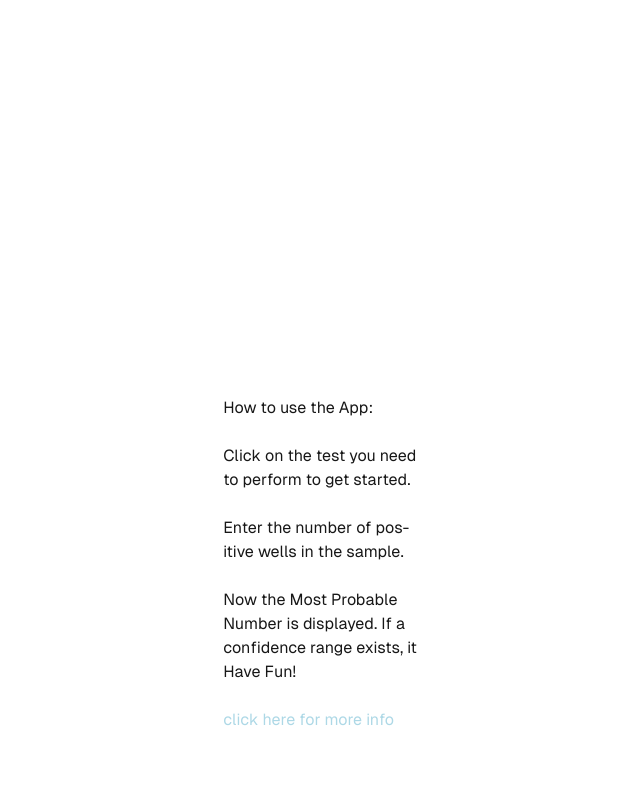
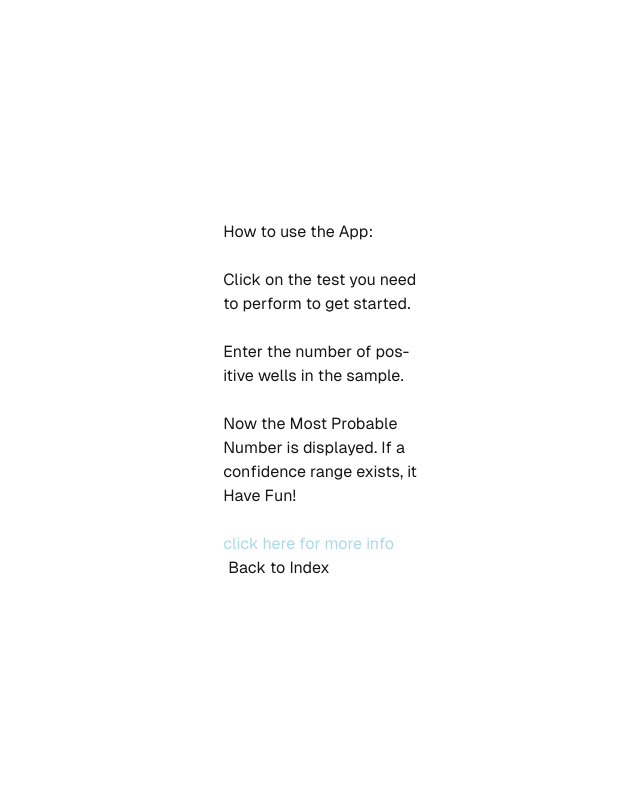
Before and after one commit to jonathan-gartland/mpn-lookup-nextjs, a Next.js app: page / in a window 1280 px wide. Both pictures are taken after a click on the button "About". Shown: the top 800 px of the page, without its empty margins (320-960 px from the left). Built offline with nearby package versions, Linux system fonts and the light colour scheme.

Commit message:
refactor: had to comment tests, will rewrite. refactored, need ssome style, but working

```diff
--- a/src/pages/about.tsx
+++ /dev/null
@@ -1,37 +0,0 @@
-import Link from "next/link";
-import LookupComponent from "@/components/LookupComponent";
-import React from "react";
-
-const About = () => {
-  return (
-    <div
-      className={`grid grid-rows-[20px_1fr_20px] items-center justify-items-center min-h-screen p-8 pb-20 gap-16 sm:p-20 font-[family-name:var(--font-geist-sans)]`}
-    >
-      <main className="flex flex-col gap-8 row-start-2 items-center sm:items-start">
-        <div>
-          <h1>How to use the App:</h1>
-          <br />
-          <p>Click on the test you need</p>
-          <p>to perform to get started.</p>
-          <br />
-          <p>Enter the number of pos-</p>
-          <p>itive wells in the sample.</p>
-          <br />
-          <p>Now the Most Probable</p>
-          <p>Number is displayed. If a</p>
-          <p>confidence range exists, it</p>
-          <p>Have Fun!</p>
-
-          <br />
-          <Link
-            style={{ color: "lightblue" }}
-            href="https://www.npmjs.com/package/mpn-lookup"
-          >
-            click here for more info
-          </Link>
-        </div>
-      </main>
-    </div>
-  );
-};
-export default About;
--- a/src/pages/index.tsx
+++ b/src/pages/index.tsx
@@ -14,6 +14,36 @@ const geistMono = localFont({
   weight: "100 900",
 });
 
+const About = () => {
+  return (
+    <div>
+      <main className="flex flex-col gap-8 row-start-2 items-center sm:items-start">
+        <div>
+          <h1>How to use the App:</h1>
+          <br />
+          <p>Click on the test you need</p>
+          <p>to perform to get started.</p>
+          <br />
+          <p>Enter the number of pos-</p>
+          <p>itive wells in the sample.</p>
+          <br />
+          <p>Now the Most Probable</p>
+          <p>Number is displayed. If a</p>
+          <p>confidence range exists, it</p>
+          <p>Have Fun!</p>
+
+          <br />
+          <Link
+            style={{ color: "lightblue" }}
+            href="https://www.npmjs.com/package/mpn-lookup"
+          >
+            click here for more info
+          </Link>
+        </div>
+      </main>
+    </div>
+  );
+};
 export default function Home() {
   const [isQuantitray, setIsQuantitray] = useState(false);
   const [isQuantitray2k, setIsQuantitray2k] = useState(false);
@@ -32,7 +62,7 @@ export default function Home() {
       className={`${geistSans.variable} ${geistMono.variable} grid grid-rows-[20px_1fr_20px] items-center justify-items-center min-h-screen p-8 pb-20 gap-16 sm:p-20 font-[family-name:var(--font-geist-sans)]`}
     >
       <main className="flex flex-col gap-8 row-start-2 items-center sm:items-start">
-        {!(isAbout || isQuantitray || isLegiolert || isQuantitray2k) && (
+        {!(isAbout || isQuantitray || isLegiolert || isQuantitray2k) ? (
           <div className="flex flex-col space-y-1.5">
             <h1>MPN Lookup</h1>
             <button
@@ -64,7 +94,7 @@ export default function Home() {
               About
             </button>
           </div>
-        )}
+        ) : (
           <div>
             {isQuantitray && (
               <div>
@@ -84,44 +114,20 @@ export default function Home() {
                 <LookupComponent testtype={"legiolert"} />
               </div>
             )}
-          {isAbout && (
-            <div
-              className={`grid grid-rows-[20px_1fr_20px] items-center justify-items-center min-h-screen p-8 pb-20 gap-16 sm:p-20 font-[family-name:var(--font-geist-sans)]`}
-            >
-              <main className="flex flex-col gap-8 row-start-2 items-center sm:items-start">
-                <div>
-                  <h1>How to use the App:</h1>
-                  <br />
-                  <p>Click on the test you need</p>
-                  <p>to perform to get started.</p>
-                  <br />
-                  <p>Enter the number of pos-</p>
-                  <p>itive wells in the sample.</p>
-                  <br />
-                  <p>Now the Most Probable</p>
-                  <p>Number is displayed. If a</p>
-                  <p>confidence range exists, it</p>
-                  <p>Have Fun!</p>
-
-                  <br />
-                  <Link
-                    style={{ color: "lightblue" }}
-                    href="https://www.npmjs.com/package/mpn-lookup"
-                  >
-                    click here for more info
-                  </Link>
-                </div>
-              </main>
-            </div>
-          )}
+            {isAbout && <About />}
             {(isAbout || isQuantitray || isLegiolert || isQuantitray2k) && (
               <div>
-              <button id="back" data-testid="back-button" onClick={resetState}>
+                <button
+                  id="back"
+                  data-testid="back-button"
+                  onClick={resetState}
+                >
                   Back to Index
                 </button>
               </div>
             )}
           </div>
+        )}
       </main>
     </div>
   );
```
Also changed, not shown: 1 other file (tests, documents, lock files or other folders). Lines whose indentation alone changed are shown as unchanged.
